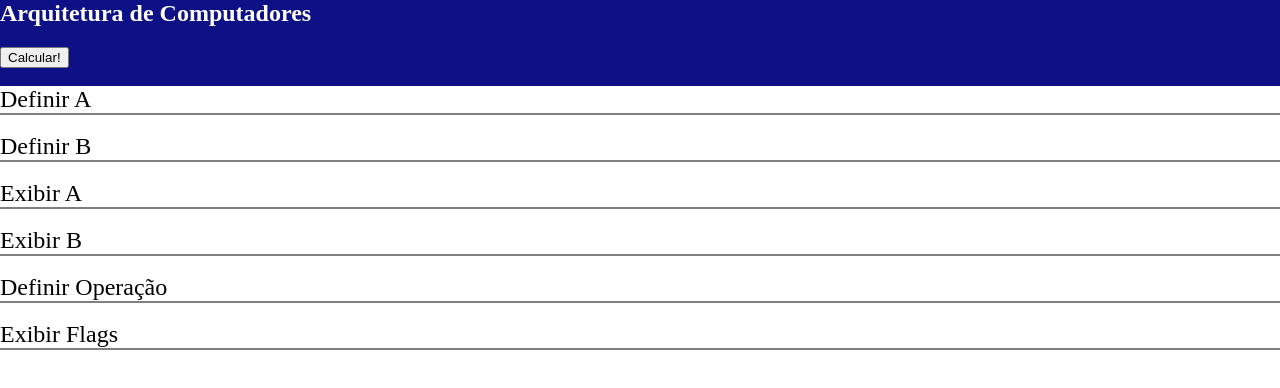
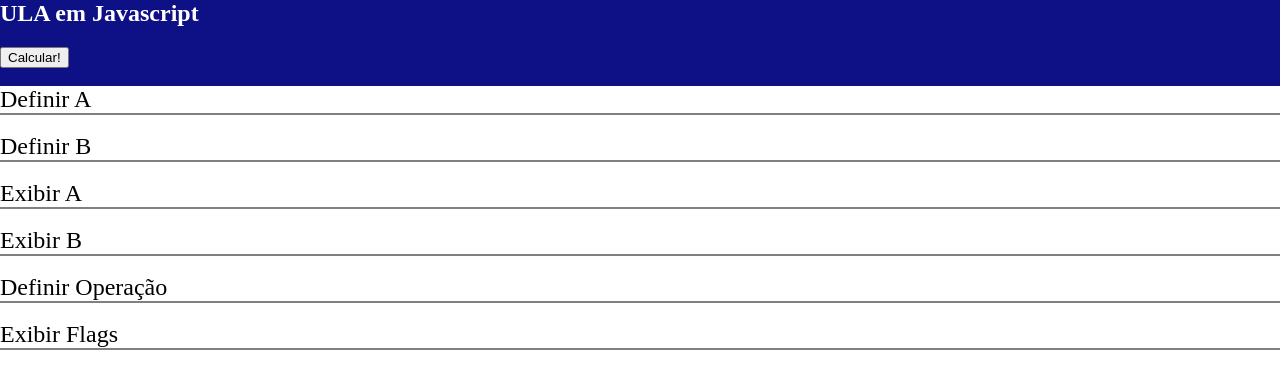
Before and after one commit to lucasr300/js-ula, a plain HTML site: page index.html in a window 1280 px wide. Drawn offline with Linux system fonts and the light colour scheme.

```diff
--- a/index.html
+++ b/index.html
@@ -38,7 +38,7 @@ h2 {
 <body>
 
 <div class='topo'>
-<h2>Arquitetura de Computadores</h2>
+<h2>ULA em Javascript</h2>
 <button id='okA' onclick='javascript:calc()'>Calcular!</button><br>&nbsp
 </div>
 
```
